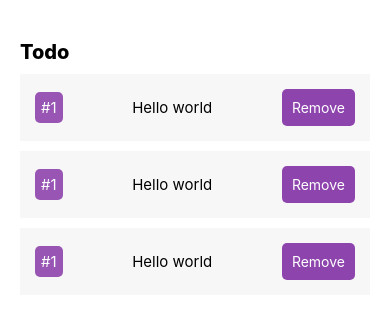
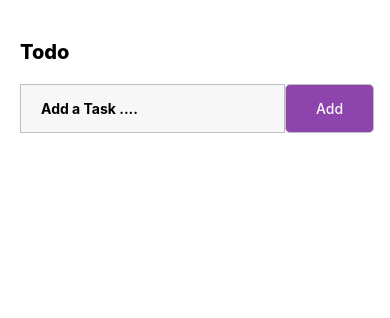
Before and after one commit to KPorus/todo, a React Native app: screen / in a window 390 px wide. Shown: the top 318 px of the page. Built offline with nearby package versions, Linux system fonts and the light colour scheme.

Commit message:
add todo

```diff
--- a/App.js
+++ b/App.js
@@ -1,18 +1,34 @@
+import { useState } from "react";
 import { StatusBar } from "expo-status-bar";
 import { StyleSheet, Text, View, SafeAreaView } from "react-native";
+import AddTodo from "./components/AddTodo";
 import Todo from "./components/Todo";
 
 export default function App() {
+  const [todo, settodo] = useState([]);
+  const [todoContent, settodoContent] = useState("");
+
+  const handletodo = () => {
+    if (!todo) {
+      return;
+    }
+
+    settodo((prev) => [...prev, { id: prev.length + 1, text: todoContent }]);
+  };
   return (
     <SafeAreaView style={styles.container}>
       <View style={{ paddingTop: 40, paddingHorizontal: 20 }}>
         <Text style={{ fontSize: 20, fontWeight: "800", marginBottom: 10 }}>
           Todo
         </Text>
+        <AddTodo
+          handletodo={handletodo}
+          settodoContent={settodoContent}
+          todoContent={todoContent}></AddTodo>
         <View>
-          <Todo></Todo>
-          <Todo></Todo>
-          <Todo></Todo>
+          {
+            todo.map((todo, index)=><Todo key={index} number={index+1} text={todo.text} id={todo.id}/>)
+          }
         </View>
       </View>
       <StatusBar style='auto' />
--- /dev/null
+++ b/components/AddTodo.jsx
@@ -0,0 +1,59 @@
+import React from "react";
+import {
+  View,
+  StyleSheet,
+  KeyboardAvoidingView,
+  TextInput,
+  Platform,
+  Text,
+  TouchableOpacity,
+} from "react-native";
+
+const AddTodo = (props) => {
+    const { todoContent, settodoContent,handletodo } = props;
+  return (
+    <View>
+      <KeyboardAvoidingView
+        behavior={Platform.OS == "ios" ? "padding" : "height"}
+        style={{
+          flexDirection: "row",
+          alignItems: "center",
+          justifyContent: "space-between",
+          marginBottom: 10,
+          Width: "100%",
+          marginTop:10,
+        }}>
+        <TextInput
+          placeholder='Add a Task ....'
+          value={todoContent}
+          onChangeText={(text)=>settodoContent(text)}
+          style={{
+            paddingVertical: 15,
+            paddingHorizontal: 20,
+            Width: 250,
+            backgroundColor: "#f7f7f7",
+            fontWeight: "700",
+            borderWidth: 1,
+            borderColor: "#c0c0c0",
+          }}></TextInput>
+        <TouchableOpacity onPress={handletodo}>
+          <View
+            style={{
+              paddingVertical: 15,
+              paddingHorizontal: 30,
+              backgroundColor: "#8e44ad",
+              borderColor: "#C0C0C0",
+              borderWidth: 1,
+              borderRadius: 5,
+            }}>
+            <Text style={{ color: "#f7f7f7", fontWeight: "500" }}>Add</Text>
+          </View>
+        </TouchableOpacity>
+      </KeyboardAvoidingView>
+    </View>
+  );
+};
+
+const styles = StyleSheet.create({});
+
+export default AddTodo;
--- a/components/Todo.jsx
+++ b/components/Todo.jsx
@@ -1,7 +1,8 @@
 import React from 'react';
 import {Text,View, StyleSheet, TouchableOpacity} from 'react-native';
 
-const Todo = () => {
+const Todo = (props) => {
+    const {text, number} =props
     return (
       <View
         style={{ backgroundColor: "#f7f7f7", padding: 15, marginBottom: 10 }}>
@@ -19,10 +20,10 @@ const Todo = () => {
               opacity: 0.9,
               borderRadius: 5,
             }}>
-            <Text style={{ color: "#fff", padding: 4, fontSize: 15 }}>#1</Text>
+            <Text style={{ color: "#fff", padding: 4, fontSize: 15 }}>{number}</Text>
           </View>
 
-          <Text style={{ fontSize: 15, }}>Hello world</Text>
+          <Text style={{ fontSize: 15, maxWidth:"88%" }}>{text}</Text>
 
           <TouchableOpacity
             style={{
```
